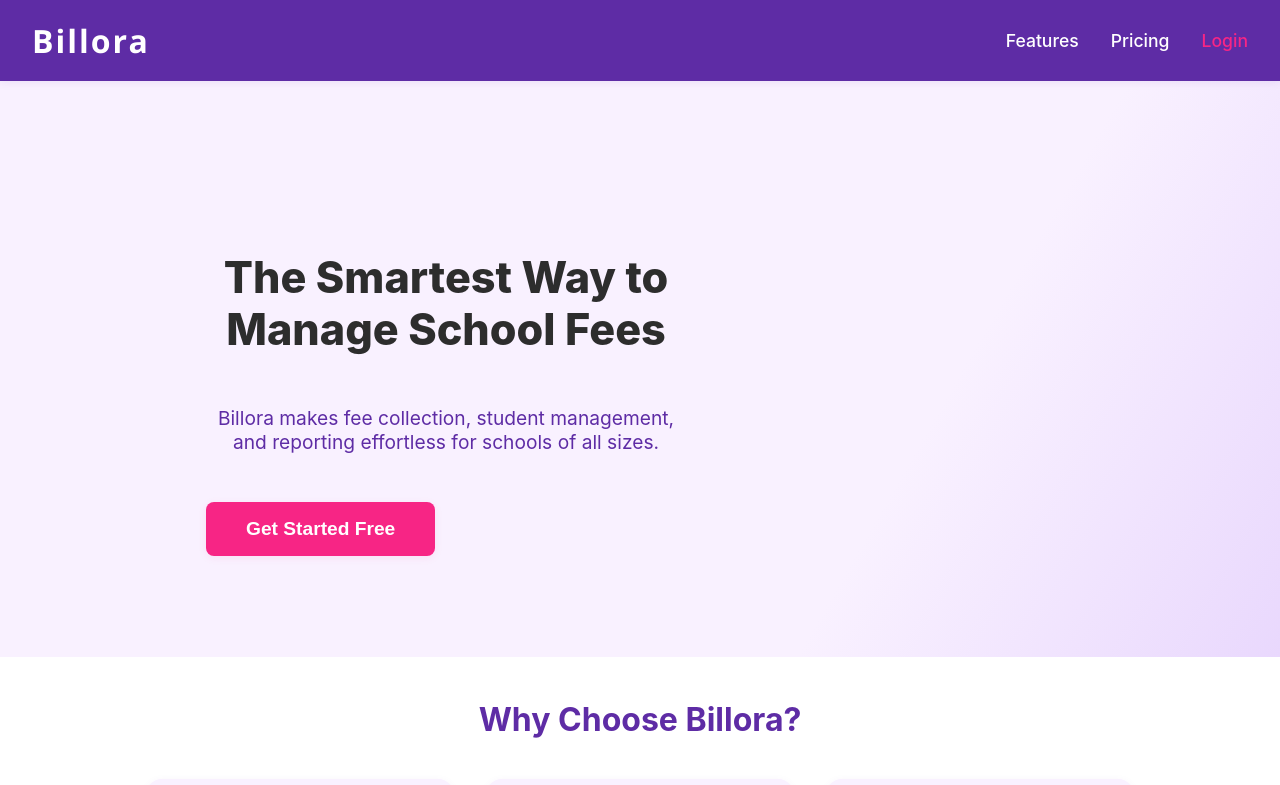
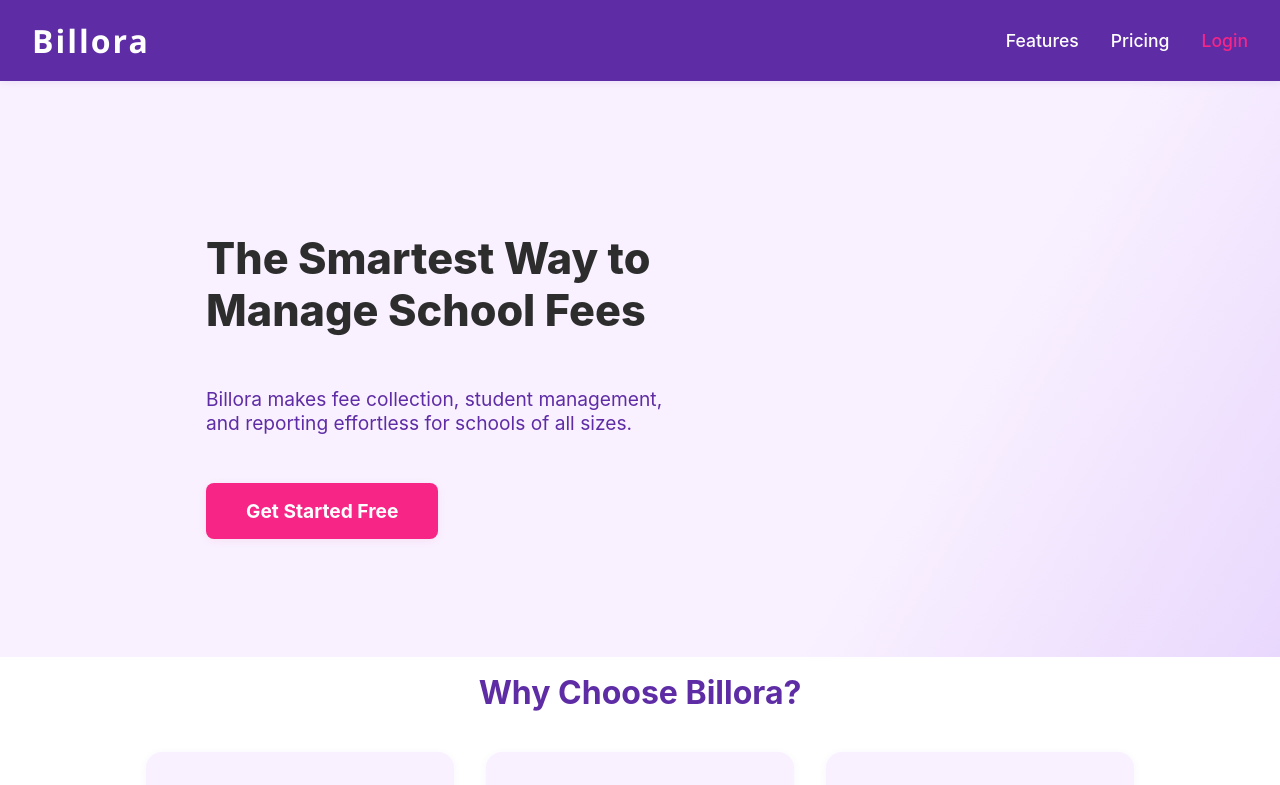
Before and after one commit to SukhnaazRandhawa/fee-management-system, a React (Create React App) app in the folder frontend/: page / in a window 1280 px wide. Shown: the top 785 px of the page. Built offline with nearby package versions, Linux system fonts and the light colour scheme.

Commit message:
made some changes in App.css

```diff
--- a/frontend/src/App.css
+++ b/frontend/src/App.css
@@ -1,39 +1,126 @@
-.App {
-  text-align: center;
+/* Global Styles */
+body {
+  background: #f9f1ff;
+  font-family: 'Inter', system-ui, sans-serif;
+  color: #2d2d2d;
+  margin: 0;
+  min-height: 100vh;
+  -webkit-font-smoothing: antialiased;
+  -moz-osx-font-smoothing: grayscale;
 }
 
-.App-logo {
-  height: 40vmin;
-  pointer-events: none;
-}
-
-@media (prefers-reduced-motion: no-preference) {
-  .App-logo {
-    animation: App-logo-spin infinite 20s linear;
-  }
-}
-
-.App-header {
-  background-color: #282c34;
+.App {
   min-height: 100vh;
   display: flex;
   flex-direction: column;
+  align-items: stretch;
+  background: transparent;
+}
+
+/* Typography */
+h1, h2, h3, h4, h5, h6 {
+  color: #5e2ca5;
+  font-family: inherit;
+  font-weight: 700;
+  margin-top: 0;
+}
+
+p, label, input, button, a {
+  font-family: inherit;
+  font-size: 1rem;
+}
+
+/* Links */
+a {
+  color: #5e2ca5;
+  text-decoration: underline;
+  transition: color 0.2s;
+}
+a:hover, a:focus {
+  color: #f72585;
+  text-decoration: underline;
+}
+
+/* Buttons */
+button {
+  font-family: inherit;
+  font-weight: 600;
+  border-radius: 8px;
+  border: none;
+  padding: 0.7rem 1.5rem;
+  background: #f72585;
+  color: #fff;
+  cursor: pointer;
+  transition: background 0.2s, box-shadow 0.2s;
+  box-shadow: 0 2px 8px rgba(247,37,133,0.08);
+}
+button:hover, button:focus {
+  background: #d61e6b;
+}
+
+/* Inputs */
+input, select, textarea {
+  border-radius: 8px;
+  border: 1.5px solid #d1d5db;
+  padding: 0.7rem 1rem;
+  font-size: 1rem;
+  outline: none;
+  transition: border 0.2s;
+  background: #fff;
+}
+input:focus, select:focus, textarea:focus {
+  border: 1.5px solid #5e2ca5;
+}
+
+/* Container Utility */
+.container {
+  max-width: 1200px;
+  margin: 0 auto;
+  padding: 2rem 1.5rem;
+}
+
+/* App Header (if used) */
+.App-header {
+  background-color: #f4f4f4;
+  min-height: 60px;
+  display: flex;
+  flex-direction: row;
   align-items: center;
-  justify-content: center;
-  font-size: calc(10px + 2vmin);
-  color: white;
+  justify-content: space-between;
+  padding: 1rem 2rem;
+  box-shadow: 0 2px 8px rgba(94,44,165,0.04);
 }
 
 .App-link {
-  color: #61dafb;
+  color: #f72585;
+  text-decoration: underline;
 }
 
-@keyframes App-logo-spin {
-  from {
-    transform: rotate(0deg);
+/* Remove default list styles */
+ul, ol {
+  padding-left: 1.2rem;
+}
+
+/* Animations */
+.fade-in {
+  animation: fadeIn 0.5s;
+}
+@keyframes fadeIn {
+  from { opacity: 0; }
+  to { opacity: 1; }
+}
+
+/* Responsive */
+@media (max-width: 600px) {
+  .container {
+    padding: 1rem 0.5rem;
   }
-  to {
-    transform: rotate(360deg);
+  .App-header {
+    padding: 1rem 0.5rem;
+    font-size: 1rem;
+  }
+  h1, h2 {
+    font-size: 1.3rem;
   }
 }
 
```
